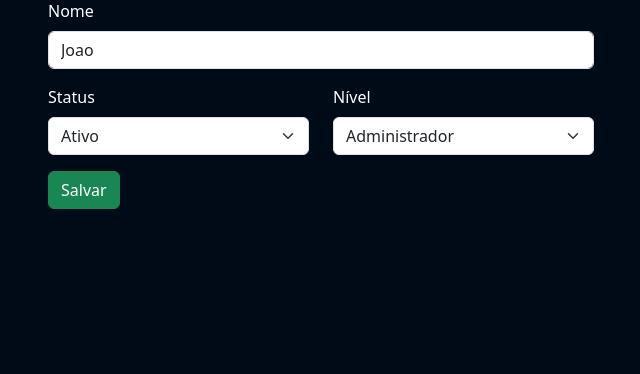
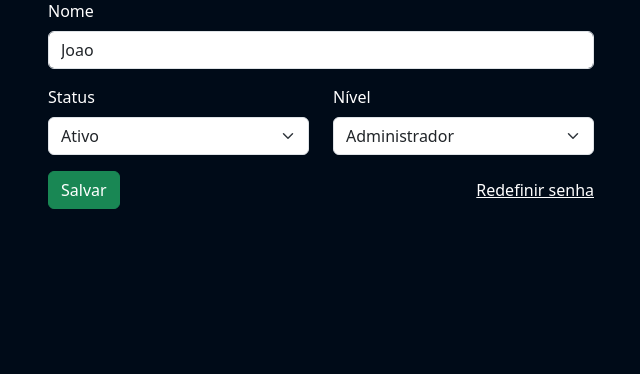
Before and after one commit to joaocuculo/entrega, a PHP site: page /editar/edit-usuario.php?id=1 in a window 1280 px wide. Shown: the part 173-547 px from the top of the page, without its empty margins (319-959 px from the left). Run offline with PHP 8.4, Linux system fonts and the light colour scheme; a user stored in the database is signed in; data comes from the database, SQL or seed files in the repository.

Commit message:
Add files via upload

```diff
--- a/editar/edit-entrega.php
+++ b/editar/edit-entrega.php
@@ -91,6 +91,12 @@
             transition: 3s;
         }
 
+        input::-webkit-outer-spin-button,
+        input::-webkit-inner-spin-button {
+            -webkit-appearance: none;
+            margin: 0;
+        }
+
         /* Estilos para o Sticky Footer */
         #sticky-footer {
             flex-shrink: 0; /* Evita que o footer seja reduzido */
--- a/editar/edit-usuario.php
+++ b/editar/edit-usuario.php
@@ -20,16 +20,36 @@
 
         mysqli_query($conexao, $sql);
 
-        $mensagem = "Alterado com sucesso!";
-
         header("Location: {$_SERVER['PHP_SELF']}?id=$id&success=true");
         exit();
 
     }
 
+    if (isset($_POST['redefinir'])) {
+
+        $id = $_POST['id'];
+        $senha = 'Mudar@123';
+
+        $senhaHash = password_hash($senha, PASSWORD_DEFAULT);
+
+        $sql = "UPDATE usuario
+                    SET senha = '$senhaHash'
+                    WHERE id = $id";
+
+        mysqli_query($conexao, $sql);
+
+        header("Location: {$_SERVER['PHP_SELF']}?id=$id&reset=true");
+        exit();
+    }
+
     // Verifica se houve sucesso na atualização para exibir a mensagem
     if (isset($_GET['success']) && $_GET['success'] == 'true') {
         $mensagem = "Alterado com sucesso!";
+    }
+
+    // Verifica se houve sucesso na redefinição de senha para exibir a mensagem
+    if (isset($_GET['reset']) && $_GET['reset'] == 'true') {
+        $mensagem = "Senha redefinida.";
     }
 
     $sql = "SELECT * FROM usuario WHERE id = " . $_GET['id'];
@@ -142,7 +162,31 @@
                             </select>
                         </div>
                     </div>
-                    <button type="submit" class="btn btn-success" name="salvar">Salvar</button>
+                    <div style="display:flex; justify-content:space-between; align-items:center;">
+                        <button type="submit" class="btn btn-success" name="salvar">Salvar</button>
+                        <span style="text-decoration:underline; cursor:pointer;" id="redefinir-senha">Redefinir senha</span>
+                    </div>
+
+                    <!-- Modal -->
+                    <div class="modal fade" id="modal-redefinir-senha" tabindex="-1" aria-labelledby="exampleModalLabel" aria-hidden="true">
+                        <div class="modal-dialog">
+                            <div class="modal-content">
+                                <div class="modal-header" style="background: linear-gradient(to right, #000307, #00070E); border-bottom: 1px solid #000B18;">
+                                    <h5 class="modal-title">Redefinir Senha</h5>
+                                    <button type="button" class="btn-close" data-bs-dismiss="modal" aria-label="Close"></button>
+                                </div>
+                                <div class="modal-body" style="background-color: #000B18;">
+                                    <div class="mb-3">
+                                        <p>Você tem certeza que deseja redefinir a senha do usuário para a senha padrão?</p>
+                                    </div>
+                                </div>
+                                <div class="modal-footer" style="background: linear-gradient(to right, #000307, #00070E); border-top: 1px solid #000B18;">
+                                    <button type="button" class="btn btn-secondary" data-bs-dismiss="modal">Cancelar</button>
+                                    <button type="submit" class="btn btn-primary" name="redefinir" id="redefinir">Redefinir</button>
+                                </div>
+                            </div>
+                        </div>
+                    </div>
                 </form>
             </div>
         </div>
@@ -150,5 +194,14 @@
 
     <?php require_once("../template/rodape01.php") ?>
 
+    <script>
+        const redefinirSenha = document.getElementById('redefinir-senha');
+        var modal = new bootstrap.Modal(document.getElementById('modal-redefinir-senha'));
+
+        redefinirSenha.addEventListener('click', function() {
+            modal.show();
+        })
+    </script>
+
 </body>
 </html>
```
